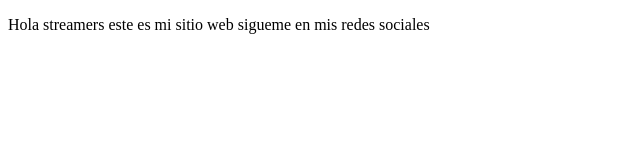
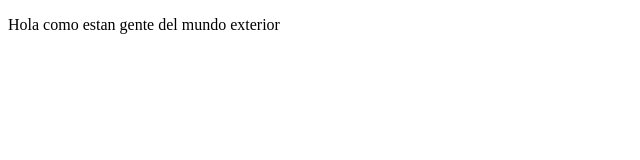
Before and after one commit to RenzzoGG/CursoPlatziPrework, a plain HTML site: page index.html in a window 1280 px wide. Shown: the whole page, without its empty margins (0-640 px from the left). Drawn offline with Linux system fonts and the light colour scheme.

Commit message:
cambios agregamos sitios

```diff
--- a/index.html
+++ b/index.html
@@ -8,7 +8,7 @@
 </head>
 <body>
     <p>
-        Hola streamers este es mi sitio web sigueme en mis redes sociales
+       Hola como estan gente del mundo exterior
     </p>
 </body>
 </html>
```
